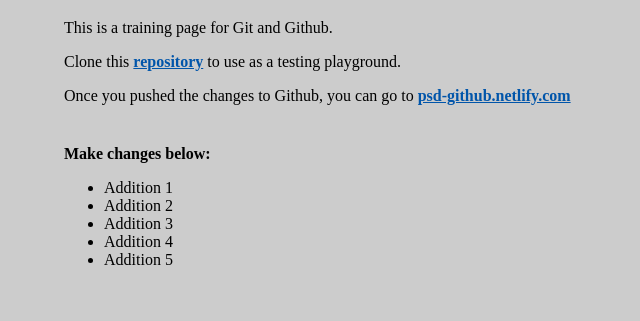
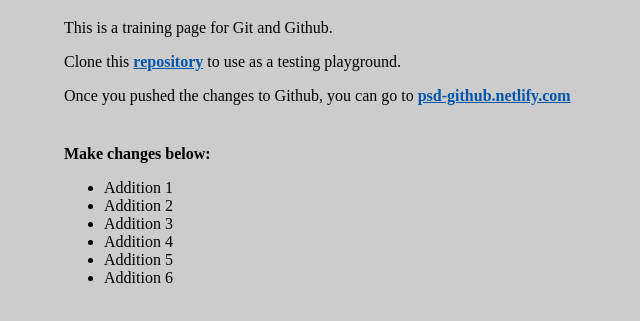
Before and after one commit to PaleBluDot/github-training, a plain HTML site: page index.html in a window 1280 px wide. Shown: the part 61-382 px from the top of the page, without its empty margins (0-640 px from the left). Drawn offline with Linux system fonts and the light colour scheme.

Commit message:
:sparkles: additon 6

```diff
--- a/index.html
+++ b/index.html
@@ -51,6 +51,7 @@
 				<li>Addition 3</li>
 				<li>Addition 4</li>
 				<li>Addition 5</li>
+				<li>Addition 6</li>
 			</ul>
 		</section>
 	</main>
```
